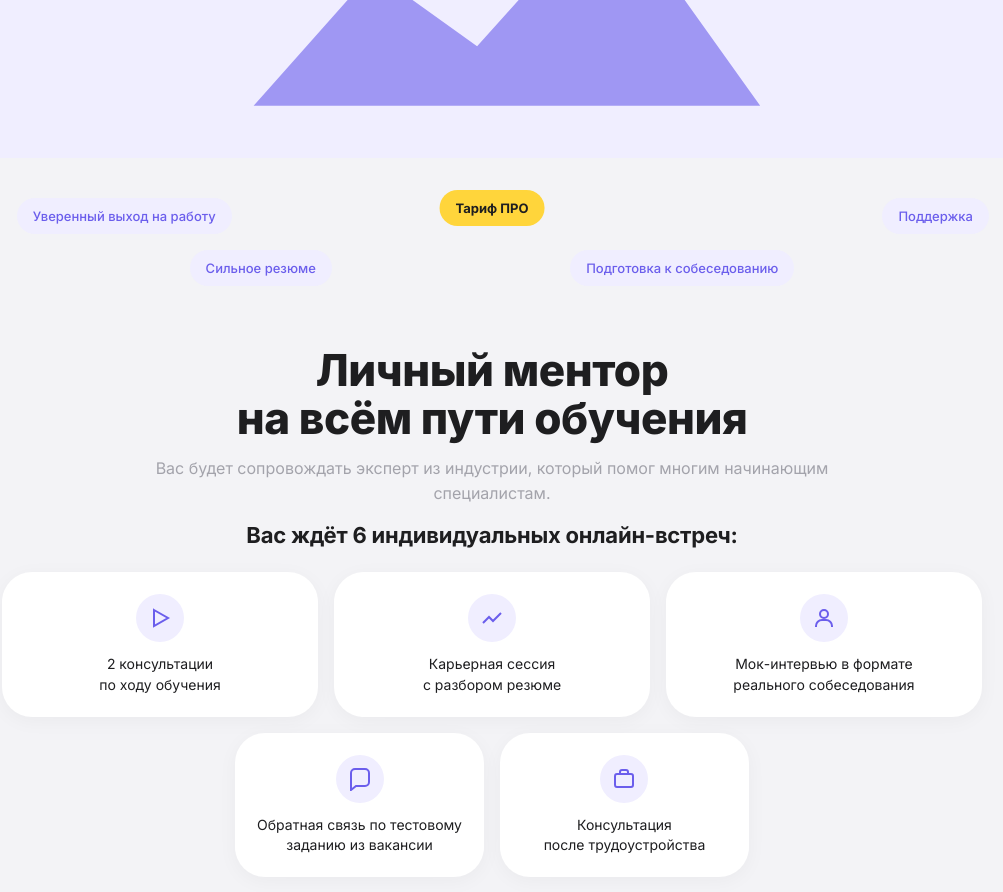
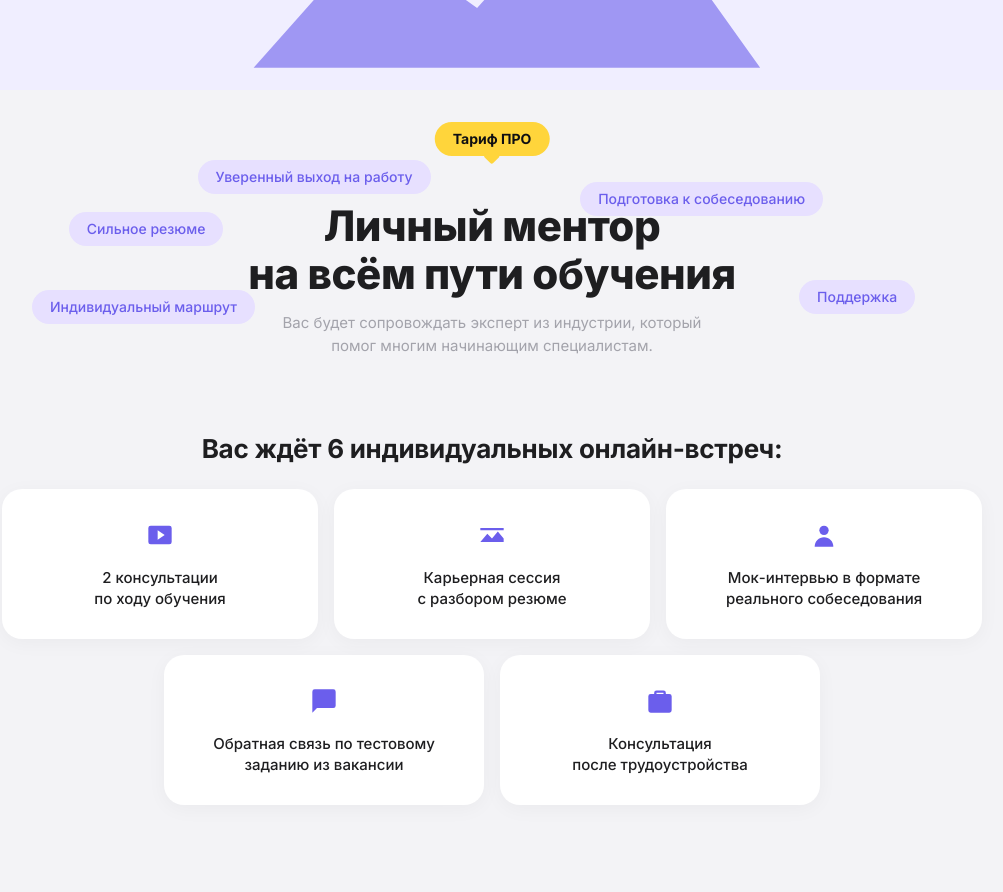
Before and after one commit to eduson-ops/landing-factory, a plain HTML site: page blocks/07-mentor/mentor-02-tags.html in a window 1280 px wide. Shown: the part 420-1312 px from the top of the page, without its empty margins (148-1151 px from the left). After the commit the page ends 1289 px from the top, so only its background shows below. Drawn offline with Linux system fonts and the light colour scheme.

Commit message:
mentor-02: pixel-target rewrite (личный ментор и встречи)
Reference: скрин Eduson «Личный ментор на всём пути обучения».

Состав:
- Большое широкое фото сверху (16:6.2, radius 24px)
- Центр-блок:
  · 5 lavender floating-tag pills вокруг (positioned absolute)
  · 1 ЖЁЛТАЯ Тариф-ПРО pill сверху с callout-pointer ::after (square 12px ротированный 45°)
  · h2 центрированный 2 строки + lead
- Sub-heading «Вас ждёт 6 индивидуальных онлайн-встреч»
- Сетка 3+2 (top row 3, bottom row 2 центрированные через justify-content)
- Карточки белые, padding 28px, filled-purple SVG иконка сверху + текст

Co-Authored-By: Claude Opus 4.7 (1M context) <noreply@anthropic.com>

```diff
--- a/blocks/07-mentor/mentor-02-tags.html
+++ b/blocks/07-mentor/mentor-02-tags.html
@@ -1,7 +1,14 @@
 <!doctype html>
-<!-- mentor-02-tags: «Личный ментор» — фото видеосозвона сверху, заголовок с
-     плашкой-тарифом справа и тегами-плашками вокруг, 5 карточек встреч снизу.
-     Ref: refrences/photo_2026-05-11_15-00-44.jpg, refrences/Снимок экрана 2026-05-11 144618.png -->
+<!-- mentor-02-tags: pixel-target — скрин Eduson «Личный ментор на всём пути обучения».
+     Состав:
+       1) Большое широкое фото сверху (full-width, 16:6, radius 24px)
+       2) Центральный блок:
+          – 6 floating lavender-tag pills вокруг (5 фиолетовых + 1 ЖЁЛТАЯ
+            «Тариф ПРО» с callout-pointer)
+          – h2 центрированный 2 строки
+          – подзаголовок-lead
+       3) Sub-heading «Вас ждёт N индивидуальных онлайн-встреч:»
+       4) Сетка карточек 3+2 (top row 3, bottom row 2 центрированные) -->
 <html lang="ru">
 <head>
   <meta charset="utf-8">
@@ -13,114 +20,204 @@
   <link rel="stylesheet" href="../css/base.css">
   <link rel="stylesheet" href="../css/components.css">
   <style>
-    .mentor2 { padding: 56px 0 80px; }
+    .mentor2 { padding: 48px 0 64px; }
+
+    /* ── 1. Большое фото сверху ───────────────────────────────────────── */
     .mentor2-photo {
-      aspect-ratio: 16 / 7;
-      border-radius: var(--radius-lg);
+      width: 100%;
+      aspect-ratio: 16 / 6.2;
+      border-radius: 24px;
       overflow: hidden;
+      background: var(--color-surface-soft);
       margin-bottom: 32px;
     }
     .mentor2-photo .placeholder-photo { width: 100%; height: 100%; border-radius: 0; }
 
-    .mentor2-head {
+    /* ── 2. Центр-блок с floating tags ────────────────────────────────── */
+    .mentor2-tagged {
       position: relative;
+      max-width: 920px;
+      margin: 0 auto 48px;
+      padding: 80px 24px 28px;
       text-align: center;
-      max-width: 720px;
-      margin: 0 auto 16px;
     }
-    .mentor2-head .badge-yellow.tariff {
-      position: absolute; top: -10px; left: 50%; transform: translateX(-50%);
+    .mentor2-tagged h2 {
+      margin: 0 0 14px;
+      font-size: clamp(28px, 3.8vw, 42px);
+      font-weight: var(--fw-extrabold);
+      line-height: 1.15;
+      letter-spacing: -0.01em;
+      color: var(--color-text);
     }
-    .mentor2-head h2 { margin-top: 24px; font-size: clamp(28px, 4vw, 44px); }
-    .mentor2-head p { margin-top: 14px; color: var(--color-text-muted); font-size: 16px; }
-
-    .tag-cloud {
-      position: relative;
-      max-width: 1080px;
-      margin: 0 auto 36px;
-      min-height: 120px;
-    }
-    .tag-cloud .pill-tag {
-      position: absolute;
-      font-size: 13px;
-      padding: 8px 16px;
-    }
-    .t1 { left: 6%;   top: 8px; }
-    .t2 { left: 22%;  top: 60px; }
-    .t3 { left: 50%;  top: 0;  transform: translateX(-50%); background: var(--color-accent-yellow); color: #1E1E20; }
-    .t4 { right: 22%; top: 60px; }
-    .t5 { right: 4%;  top: 8px; }
-
-    .mentor2-sub {
-      text-align: center;
-      font-weight: var(--fw-bold);
-      font-size: 22px;
-      margin-bottom: 24px;
+    .mentor2-tagged .lead {
+      margin: 0;
+      font-size: 15px;
+      line-height: 1.5;
+      color: var(--color-text-muted);
+      max-width: 460px;
+      margin-left: auto;
+      margin-right: auto;
     }
 
-    .meetings {
-      display: grid;
-      grid-template-columns: repeat(3, 1fr);
+    /* lavender pills (плавающие тэги) */
+    .mentor2-tag {
+      position: absolute;
+      padding: 10px 18px;
+      background: #E7E0FF;
+      color: var(--color-primary);
+      border-radius: 100px;
+      font-size: 14px;
+      font-weight: var(--fw-medium);
+      line-height: 1;
+      white-space: nowrap;
+    }
+    .mentor2-tag.t1 { top: 38px;  left: 18%; }
+    .mentor2-tag.t2 { top: 90px;  left: 4%;  }
+    .mentor2-tag.t3 { top: 168px; left: 0;   }
+    .mentor2-tag.t4 { top: 60px;  right: 14%; }
+    .mentor2-tag.t5 { top: 158px; right: 4%; }
+
+    /* yellow «Тариф ПРО» pill — top center с pointer-хвостом снизу */
+    .mentor2-tariff {
+      position: absolute;
+      top: 0;
+      left: 50%;
+      transform: translateX(-50%);
+      padding: 10px 18px;
+      background: var(--color-accent-yellow);
+      color: var(--color-cta-dark);
+      border-radius: 100px;
+      font-size: 14px;
+      font-weight: var(--fw-bold);
+      line-height: 1;
+      white-space: nowrap;
+    }
+    .mentor2-tariff::after {
+      content: "";
+      position: absolute;
+      left: 50%;
+      bottom: -6px;
+      transform: translateX(-50%) rotate(45deg);
+      width: 12px; height: 12px;
+      background: var(--color-accent-yellow);
+      border-radius: 2px;
+    }
+
+    /* ── 3. Sub-heading ───────────────────────────────────────────────── */
+    .mentor2-subhead {
+      text-align: center;
+      margin: 0 0 24px;
+      font-size: clamp(20px, 2.2vw, 26px);
+      font-weight: var(--fw-bold);
+      color: var(--color-text);
+    }
+
+    /* ── 4. Сетка карточек 3+2 ────────────────────────────────────────── */
+    .mentor2-cards {
+      display: flex; flex-direction: column;
       gap: 16px;
       max-width: 980px;
       margin: 0 auto;
     }
-    .meetings .card {
+    .mentor2-row {
+      display: grid;
+      gap: 16px;
+    }
+    .mentor2-row.row-3 { grid-template-columns: repeat(3, 1fr); }
+    .mentor2-row.row-2 {
+      grid-template-columns: repeat(2, minmax(0, 320px));
+      justify-content: center;
+    }
+    .mentor2-card {
+      background: var(--color-surface);
+      border-radius: 20px;
+      padding: 28px 24px 30px;
+      box-shadow: var(--shadow-card);
       text-align: center;
-      padding: 22px;
+      display: flex; flex-direction: column;
+      align-items: center;
+      gap: 14px;
     }
-    .meetings .card .icon-circle { margin: 0 auto 12px; }
-    .meetings .card p { font-size: 14px; line-height: 1.45; }
-    .meetings .second-row { grid-column: span 3; display: grid; grid-template-columns: repeat(2, 1fr); gap: 16px; max-width: 660px; margin: 0 auto; }
+    .mentor2-card .ico {
+      width: 36px; height: 36px;
+      color: var(--color-primary);
+      display: inline-flex; align-items: center; justify-content: center;
+    }
+    .mentor2-card .ico svg { width: 28px; height: 28px; }
+    .mentor2-card p {
+      margin: 0;
+      font-size: 15px;
+      font-weight: var(--fw-medium);
+      line-height: 1.4;
+      color: var(--color-text);
+    }
 
-    @media (max-width: 768px) {
-      .meetings { grid-template-columns: 1fr; }
-      .meetings .second-row { grid-template-columns: 1fr; grid-column: auto; }
-      .tag-cloud { display: flex; flex-wrap: wrap; gap: 8px; justify-content: center; min-height: auto; }
-      .tag-cloud .pill-tag { position: static; transform: none; }
+    /* ── Адаптив ──────────────────────────────────────────────────────── */
+    @media (max-width: 880px) {
+      .mentor2-photo { aspect-ratio: 16 / 9; }
+      .mentor2-tagged { padding-top: 60px; }
+      .mentor2-tag, .mentor2-tariff { font-size: 12px; padding: 7px 12px; }
+      .mentor2-tag.t1 { top: 30px; left: 4%; }
+      .mentor2-tag.t2 { top: 78px; left: 0; }
+      .mentor2-tag.t3 { display: none; }
+      .mentor2-tag.t4 { top: 30px; right: 4%; }
+      .mentor2-tag.t5 { top: 78px; right: 0; }
+    }
+    @media (max-width: 640px) {
+      .mentor2-row.row-3 { grid-template-columns: 1fr; }
+      .mentor2-row.row-2 { grid-template-columns: 1fr; max-width: 360px; margin: 0 auto; }
+      .mentor2-tag { display: none; }
     }
   </style>
 </head>
 <body class="theme-light-violet">
   <section class="mentor2">
     <div class="container">
-      <div class="mentor2-photo"><div class="placeholder-photo placeholder-photo--wide"></div></div>
 
-      <div class="tag-cloud">
-        <span class="pill-tag t1">Уверенный выход на работу</span>
-        <span class="pill-tag t2">Сильное резюме</span>
-        <span class="pill-tag t3"><b style="font-weight:var(--fw-bold)">Тариф ПРО</b></span>
-        <span class="pill-tag t4">Подготовка к собеседованию</span>
-        <span class="pill-tag t5">Поддержка</span>
+      <!-- 1. Большое фото -->
+      <div class="mentor2-photo">
+        <div class="placeholder-photo placeholder-photo--landscape"></div>
       </div>
 
-      <div class="mentor2-head">
+      <!-- 2. Центр + floating tags -->
+      <div class="mentor2-tagged">
+        <span class="mentor2-tariff">Тариф ПРО</span>
+        <span class="mentor2-tag t1">Уверенный выход на работу</span>
+        <span class="mentor2-tag t2">Сильное резюме</span>
+        <span class="mentor2-tag t3">Индивидуальный маршрут</span>
+        <span class="mentor2-tag t4">Подготовка к собеседованию</span>
+        <span class="mentor2-tag t5">Поддержка</span>
+
         <h2>Личный ментор<br>на всём пути обучения</h2>
-        <p>Вас будет сопровождать эксперт из индустрии, который помог многим начинающим специалистам.</p>
+        <p class="lead">Вас будет сопровождать эксперт из индустрии, который помог многим начинающим специалистам.</p>
       </div>
 
-      <h3 class="mentor2-sub">Вас ждёт 6 индивидуальных онлайн-встреч:</h3>
+      <!-- 3. Sub-heading -->
+      <h3 class="mentor2-subhead">Вас ждёт 6 индивидуальных онлайн-встреч:</h3>
 
-      <div class="meetings">
-        <div class="card">
-          <span class="icon-circle"><svg viewBox="0 0 24 24" fill="none" stroke="currentColor" stroke-width="2"><polygon points="6 4 20 12 6 20"/></svg></span>
-          <p>2 консультации<br>по ходу обучения</p>
+      <!-- 4. Сетка 3+2 -->
+      <div class="mentor2-cards">
+        <div class="mentor2-row row-3">
+          <div class="mentor2-card">
+            <span class="ico"><svg viewBox="0 0 24 24" fill="currentColor"><path d="M4 4h16a2 2 0 0 1 2 2v12a2 2 0 0 1-2 2H4a2 2 0 0 1-2-2V6a2 2 0 0 1 2-2zm6 4v8l6-4z"/></svg></span>
+            <p>2 консультации<br>по ходу обучения</p>
+          </div>
+          <div class="mentor2-card">
+            <span class="ico"><svg viewBox="0 0 24 24" fill="currentColor"><path d="M2 18l6-7 4 4 5-6 5 6v3H2zm0-12h20v2H2z"/></svg></span>
+            <p>Карьерная сессия<br>с разбором резюме</p>
+          </div>
+          <div class="mentor2-card">
+            <span class="ico"><svg viewBox="0 0 24 24" fill="currentColor"><circle cx="12" cy="8" r="4"/><path d="M4 22c0-4.4 3.6-8 8-8s8 3.6 8 8z"/></svg></span>
+            <p>Мок-интервью в формате<br>реального собеседования</p>
+          </div>
         </div>
-        <div class="card">
-          <span class="icon-circle"><svg viewBox="0 0 24 24" fill="none" stroke="currentColor" stroke-width="2"><polyline points="3 17 9 11 13 15 21 7"/></svg></span>
-          <p>Карьерная сессия<br>с разбором резюме</p>
-        </div>
-        <div class="card">
-          <span class="icon-circle"><svg viewBox="0 0 24 24" fill="none" stroke="currentColor" stroke-width="2"><circle cx="12" cy="8" r="4"/><path d="M4 21v-1a6 6 0 0 1 6-6h4a6 6 0 0 1 6 6v1"/></svg></span>
-          <p>Мок-интервью в формате<br>реального собеседования</p>
-        </div>
-        <div class="second-row">
-          <div class="card">
-            <span class="icon-circle"><svg viewBox="0 0 24 24" fill="none" stroke="currentColor" stroke-width="2"><path d="M21 15a4 4 0 0 1-4 4H8l-5 4V6a4 4 0 0 1 4-4h10a4 4 0 0 1 4 4z"/></svg></span>
+        <div class="mentor2-row row-2">
+          <div class="mentor2-card">
+            <span class="ico"><svg viewBox="0 0 24 24" fill="currentColor"><path d="M20 2H4a2 2 0 0 0-2 2v18l4-4h14a2 2 0 0 0 2-2V4a2 2 0 0 0-2-2z"/></svg></span>
             <p>Обратная связь по тестовому<br>заданию из вакансии</p>
           </div>
-          <div class="card">
-            <span class="icon-circle"><svg viewBox="0 0 24 24" fill="none" stroke="currentColor" stroke-width="2"><rect x="3" y="7" width="18" height="13" rx="2"/><path d="M8 7V5a2 2 0 0 1 2-2h4a2 2 0 0 1 2 2v2"/></svg></span>
+          <div class="mentor2-card">
+            <span class="ico"><svg viewBox="0 0 24 24" fill="currentColor"><path d="M9 3h6a2 2 0 0 1 2 2v1h3a2 2 0 0 1 2 2v12a2 2 0 0 1-2 2H4a2 2 0 0 1-2-2V8a2 2 0 0 1 2-2h3V5a2 2 0 0 1 2-2zm0 2v1h6V5z"/></svg></span>
             <p>Консультация<br>после трудоустройства</p>
           </div>
         </div>
```
